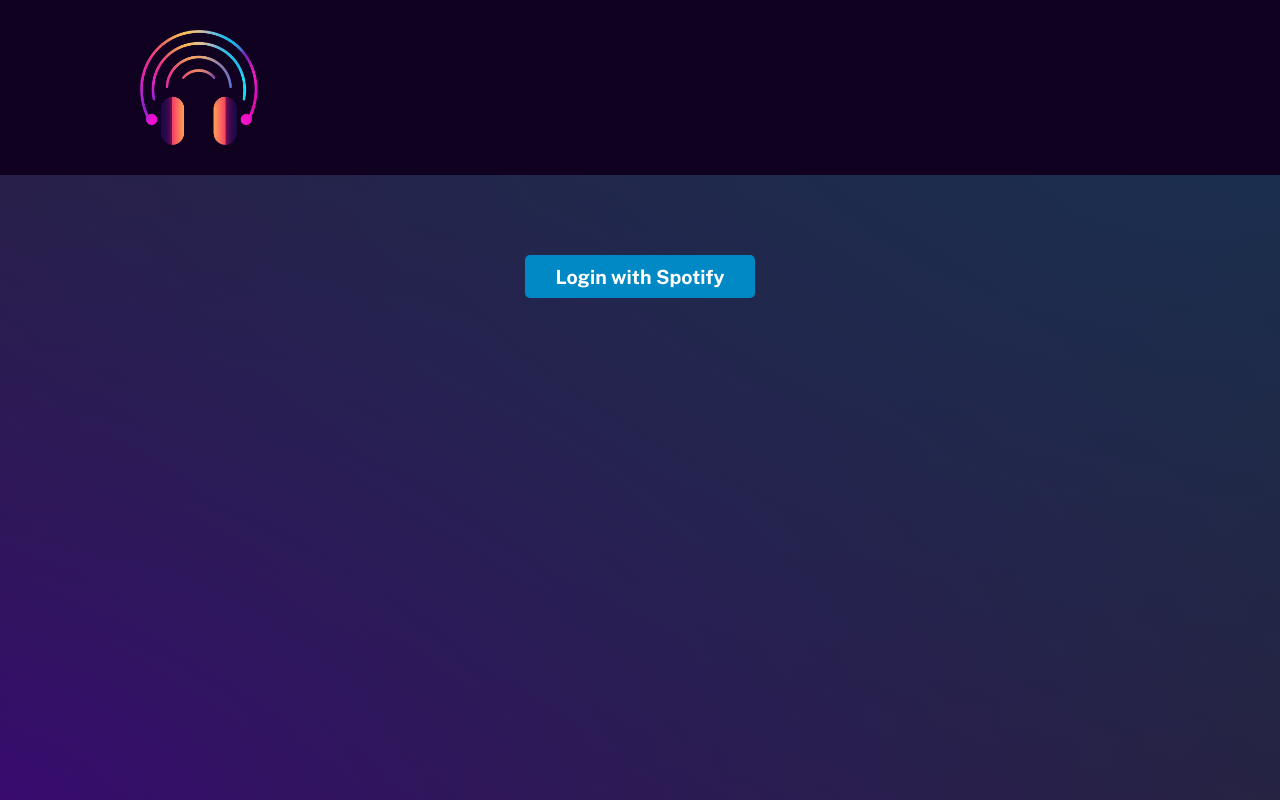
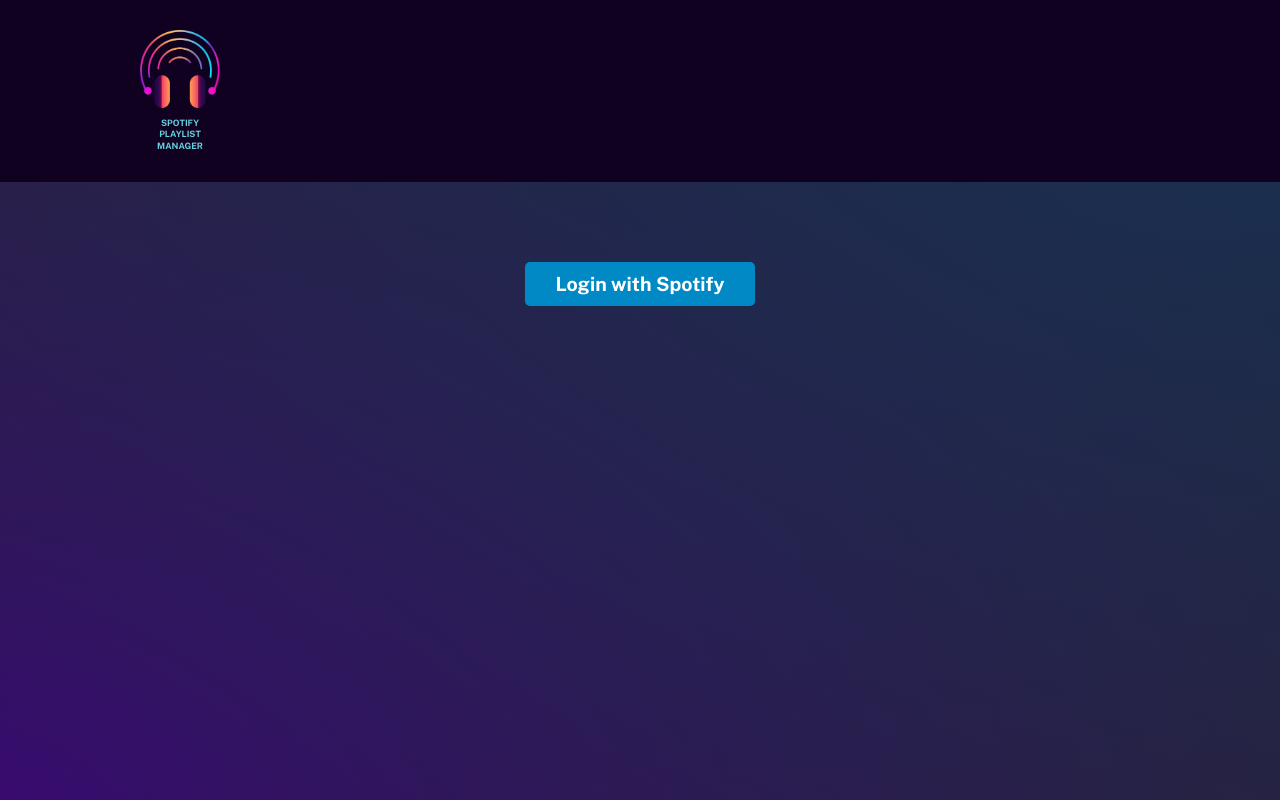
Before and after one commit to Danish-Ehsan/spotify-playlist-manager, a React (Vite) app in the folder client/: page / in a window 1280 px wide. Built offline with nearby package versions, Linux system fonts and the light colour scheme; no server answers.

Commit message:
Style updates

```diff
--- a/client/src/components/Header.tsx
+++ b/client/src/components/Header.tsx
@@ -7,6 +7,7 @@
     <header className="c-header">
       <Link to="/" className="c-header__logo">
         <img src={logo} alt="Logo" />
+        <p>Spotify Playlist Manager</p>
       </Link>
       <Nav />
     </header>
--- a/client/src/styles/modules/_component-header.scss
+++ b/client/src/styles/modules/_component-header.scss
@@ -54,14 +54,25 @@
 
 .c-header__logo {
   display: flex;
+  flex-direction: column;
   position: relative;
   margin: 0;
   padding: 0;
   flex-shrink: 0;
-  @include fluid(width, 8rem, 12rem);
+  @include fluid(width, 6rem, 8rem);
   overflow: hidden;
   transition: width 0.5s cubic-bezier(0.77, 0.23, 0.31, 0.75);
   z-index: 21;
+  text-decoration: none;
+
+  p {
+    margin-top: 1rem;
+    text-align: center;
+    color: #66d1df;
+    text-transform: uppercase;
+    @include fluid(font-size, 0.8rem, 1rem);
+    font-weight: 900;
+  }
 
   img {
     max-width: none;
--- a/client/src/styles/modules/_component-nav.scss
+++ b/client/src/styles/modules/_component-nav.scss
@@ -16,7 +16,7 @@
 .c-nav {
   position: relative;
   margin-left: auto; // pushes nav list to the right
-  padding: 0.6rem 2rem;
+  padding: 0 0 0 2rem;
 
   display: flex;
   align-self: flex-end;
--- a/client/src/styles/modules/_generic-typography.scss
+++ b/client/src/styles/modules/_generic-typography.scss
@@ -126,6 +126,7 @@
   border-radius: 1rem;
   overflow: auto;
   background-color: rgba(0, 0, 0, 0.2);
+  max-height: 80vh;
 }
 
 b,
```
Also changed, not shown: client/src/styles/modules/_generic-wordpress.scss (+13 -14 lines).
